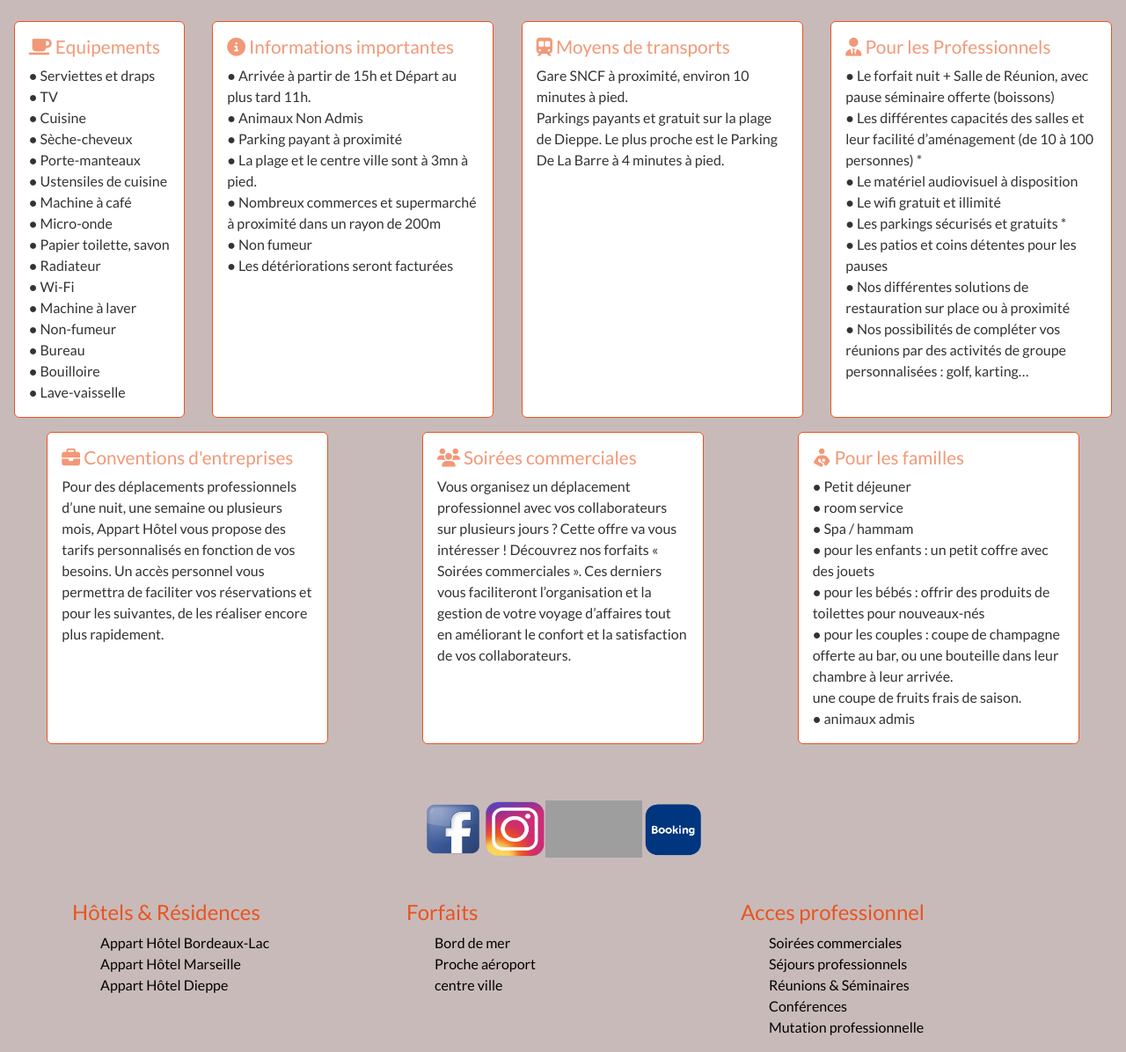
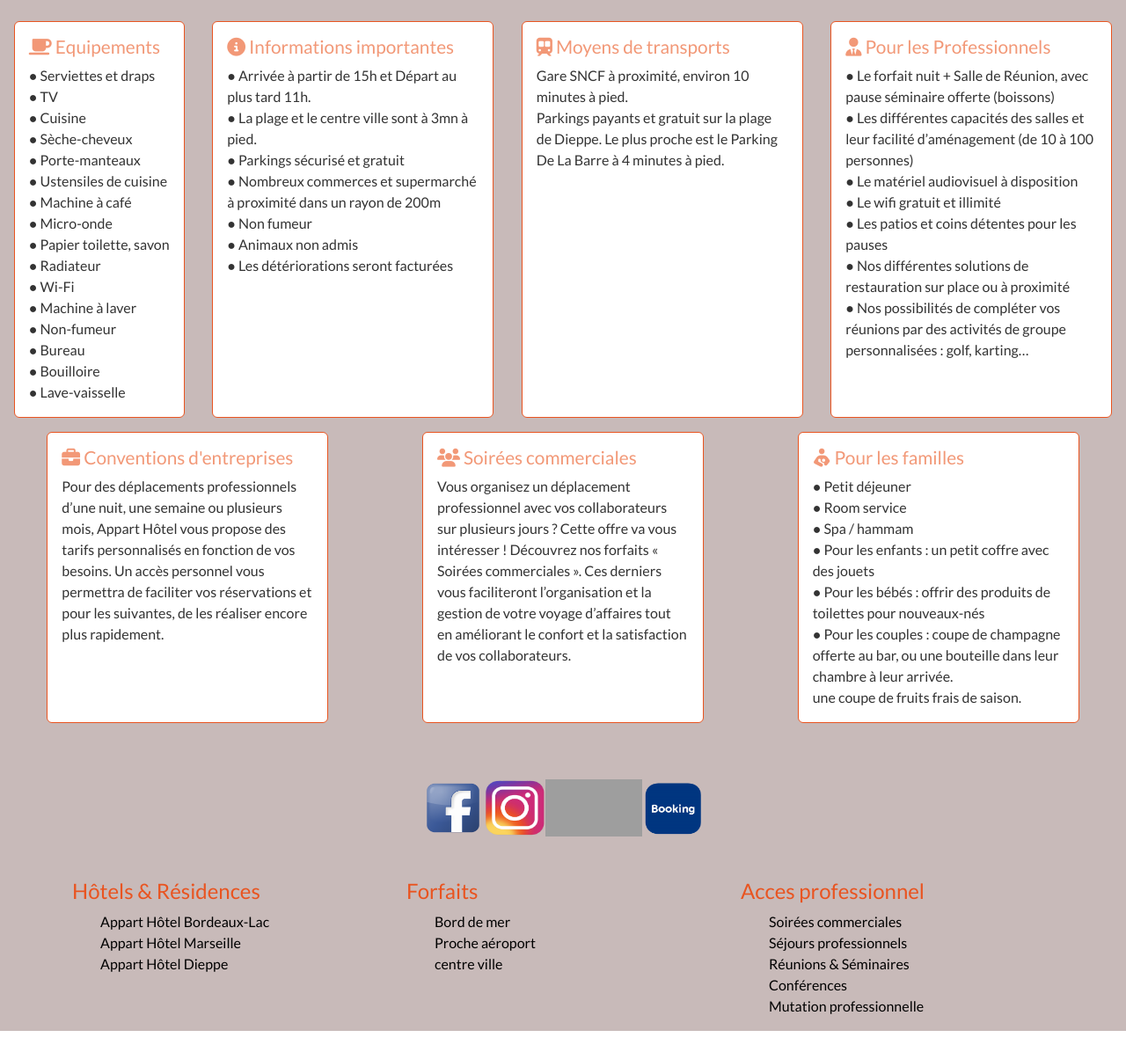
Before and after one commit to masurejean/appart-hotel, a PHP site: page /services.php in a window 1280 px wide. Shown: the part 100-1296 px from the top of the page at 88% size. After the commit the page ends 1272 px from the top, so only its background shows below. Run offline with PHP 8.4, Linux system fonts and the light colour scheme; some libraries are stand-ins or nearby versions; grey boxes are pictures that could not be loaded.

Commit message:
modif tarifs, services

```diff
--- a/services.php
+++ b/services.php
@@ -57,11 +57,11 @@
                     <h4 class="card-title"><i class="fa-solid fa-circle-info"></i> Informations importantes</h4>
                     <p class="card-text">
                         ● Arrivée à partir de 15h et Départ au plus tard 11h. <br>
-                        ● Animaux Non Admis <br>
-                        ● Parking payant à proximité <br>
                         ● La plage et le centre ville sont à 3mn à pied. <br>
+                        ● Parkings sécurisé et gratuit <br>
                         ● Nombreux commerces et supermarché à proximité dans un rayon de 200m <br>
                         ● Non fumeur <br>
+                        ● Animaux non admis <br>
                         ● Les détériorations seront facturées <br>
                     </p>
                 </div>
@@ -79,10 +79,9 @@
                     <h4 class="card-title"><i class="fa-solid fa-user-tie"></i> Pour les Professionnels</h4>
                     <p class="card-text">
                         ● Le forfait nuit + Salle de Réunion, avec pause séminaire offerte (boissons) <br>
-                        ● Les différentes capacités des salles et leur facilité d’aménagement (de 10 à 100 personnes) * <br>
+                        ● Les différentes capacités des salles et leur facilité d’aménagement (de 10 à 100 personnes) <br>
                         ● Le matériel audiovisuel à disposition <br>
                         ● Le wifi gratuit et illimité <br>
-                        ● Les parkings sécurisés et gratuits * <br>
                         ● Les patios et coins détentes pour les pauses <br>
                         ● Nos différentes solutions de restauration sur place ou à proximité <br>
                         ● Nos possibilités de compléter vos réunions par des activités de groupe personnalisées : golf, karting… <br>
@@ -111,13 +110,12 @@
                     <h4 class="card-title"><i class="fa-solid fa-person-breastfeeding"></i> Pour les familles</h4>
                     <p class="card-text">
                         ● Petit déjeuner <br>
-                        ● room service <br>
+                        ● Room service <br>
                         ● Spa / hammam <br>
-                        ● pour les enfants : un petit coffre avec des jouets <br>
-                        ● pour les bébés : offrir des produits de toilettes pour nouveaux-nés <br>
-                        ● pour les couples : coupe de champagne offerte au bar, ou une bouteille dans leur chambre à leur arrivée. <br>
+                        ● Pour les enfants : un petit coffre avec des jouets <br>
+                        ● Pour les bébés : offrir des produits de toilettes pour nouveaux-nés <br>
+                        ● Pour les couples : coupe de champagne offerte au bar, ou une bouteille dans leur chambre à leur arrivée. <br>
                         une coupe de fruits frais de saison. <br>
-                        ● animaux admis <br>
                     </p>
                 </div>
             </div>
```
Also changed, not shown: connexion.php (+9 -1 lines), tarifs.php (+14 -1 lines), assets/css/tarifs.css (line endings or trailing spaces).
